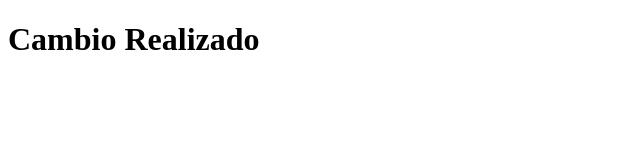
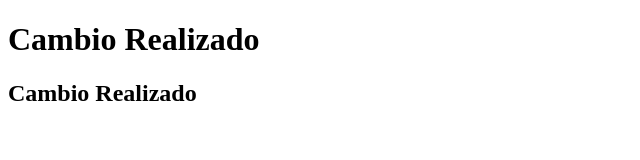
Before and after one commit to bastndev/Git-CommitDev, a plain HTML site: page index.html in a window 1280 px wide. Shown: the whole page, without its empty margins (0-640 px from the left). Drawn offline with Linux system fonts and the light colour scheme.

Commit message:
Update index.html

```diff
--- a/index.html
+++ b/index.html
@@ -8,5 +8,6 @@
 </head>
 <body>
     <h1>Cambio Realizado</h1>
+    <h2>Cambio Realizado</h2>
 </body>
 </html>
```
